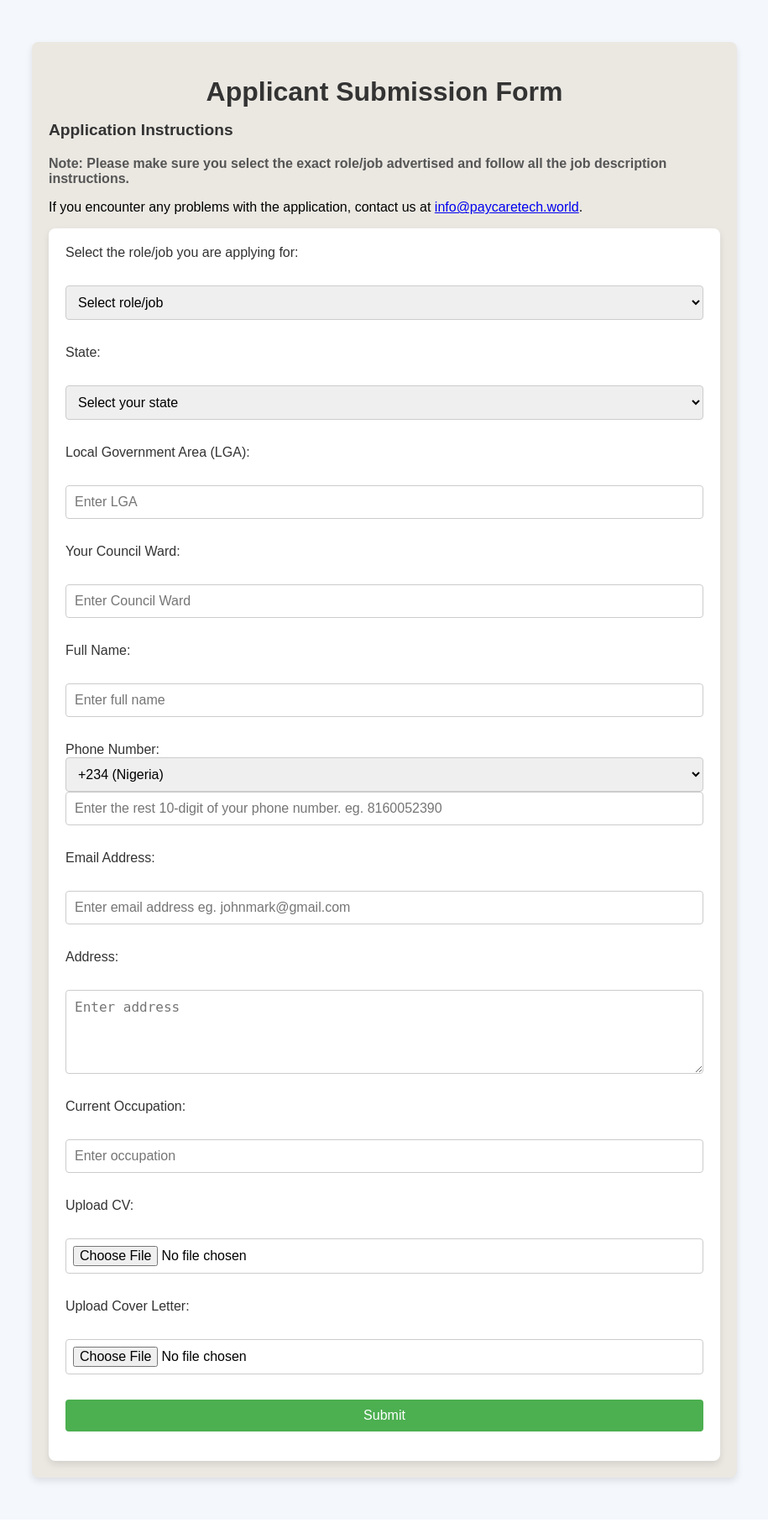
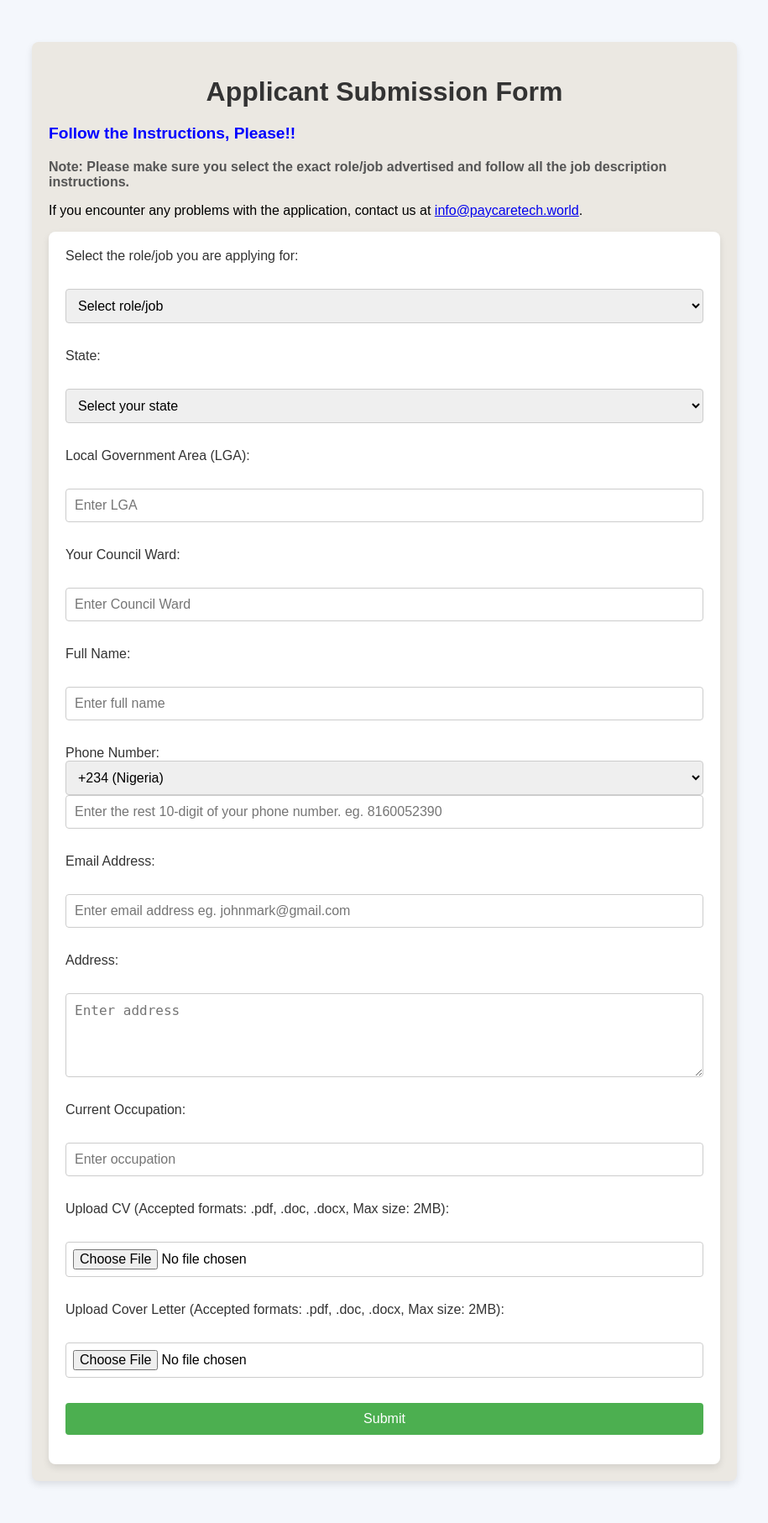
Before and after one commit to bentab1/benjamin-flask-app, a Flask app: page / in a window 1280 px wide. Shown: the whole page at 84% size, without its empty margins (182-1097 px from the left). Before the commit the page ends 1770 px from the top, so only its background shows below. Run offline with Flask 3, Linux system fonts and the light colour scheme.

Commit message:
commit
improved the application instruction. and also improved file uploads: gave instructions about the file type and max size.

```diff
--- a/benjamin-flask-app/static/styles.css
+++ b/benjamin-flask-app/static/styles.css
@@ -22,11 +22,13 @@ h1 {
     margin-bottom: 10px;
 }
 
-h2 {
+h3 {
     color: #333;
     font-size: 1.2rem;
+    color: blue;
     margin-bottom: 10px;
 }
+
 
 h5 {
     font-size: 1rem;
--- a/benjamin-flask-app/templates/index.html
+++ b/benjamin-flask-app/templates/index.html
@@ -9,7 +9,7 @@
 <body>
   <div class="form-container">
     <h1>Applicant Submission Form</h1>
-    <h2>Application Instructions</h2>
+    <h3>Follow the Instructions, Please!!</h3>
     <h5>Note: Please make sure you select the exact role/job advertised and follow all the job description instructions.</h5>
     <p>If you encounter any problems with the application, contact us at <a href="mailto:info@paycaretech.world">info@paycaretech.world</a>.</p>
     <!-- Flash messages -->
@@ -130,10 +130,10 @@
       <label for="occupation">Current Occupation:</label>
       <input type="text" id="occupation" name="occupation" placeholder="Enter occupation" required>
 
-      <label for="cv">Upload CV:</label>
+      <label for="cv">Upload CV (Accepted formats: .pdf, .doc, .docx, Max size: 2MB):</label>
       <input type="file" id="cv" name="cv" accept=".pdf,.doc,.docx" required>
 
-      <label for="coverLetter">Upload Cover Letter:</label>
+      <label for="coverLetter">Upload Cover Letter (Accepted formats: .pdf, .doc, .docx, Max size: 2MB):</label>
       <input type="file" id="coverLetter" name="coverLetter" accept=".pdf,.doc,.docx" required>
 
       <button type="submit">Submit</button>
```
